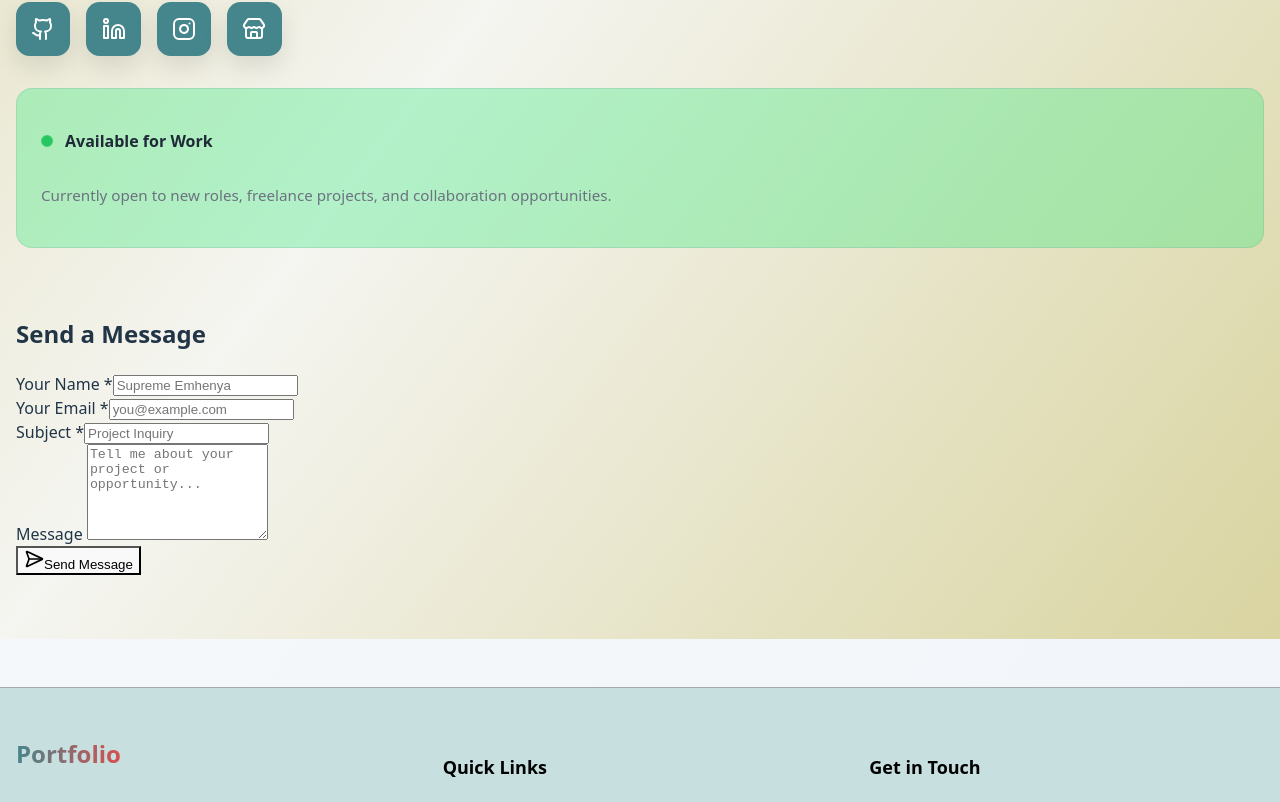
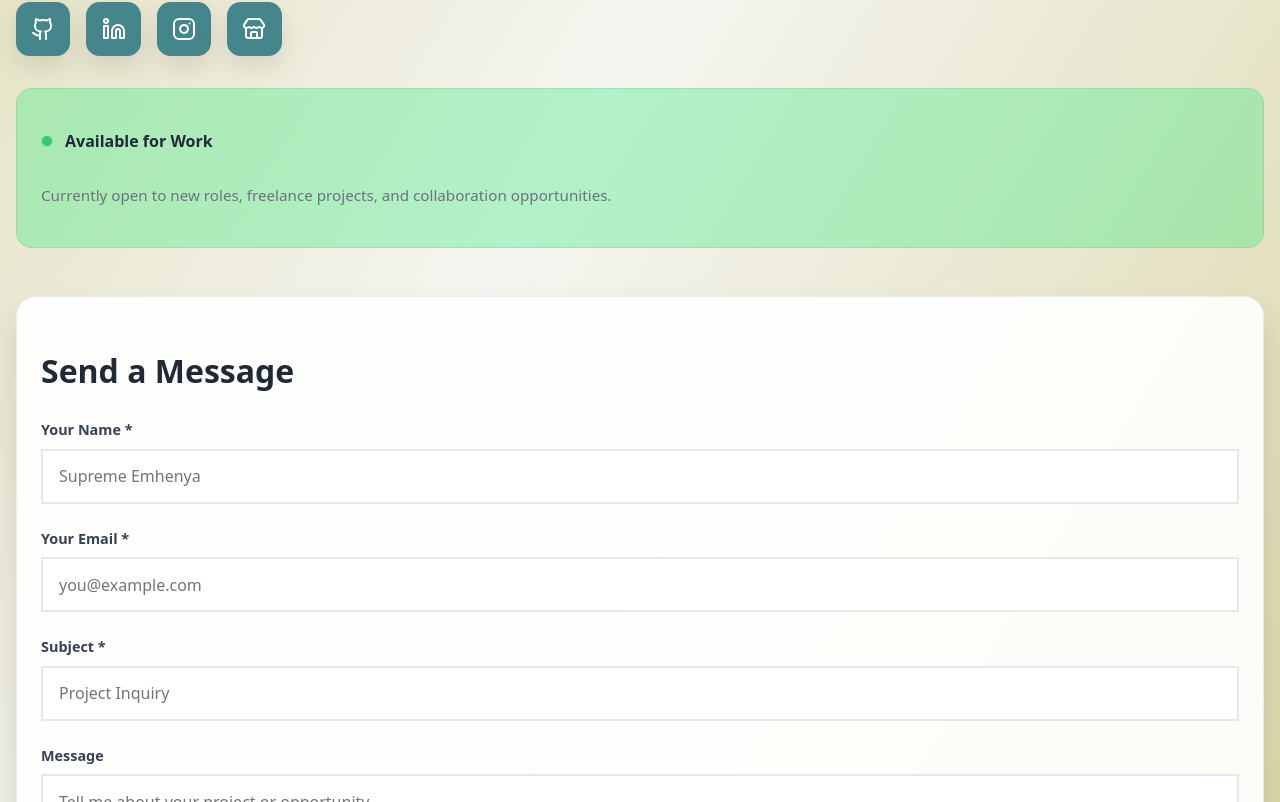
Before and after one commit to Emya101/Personal-Portfolio, a React (Vite) app: page /contact in a window 1280 px wide. Shown: the part 1018-1820 px from the top of the page. Built offline with nearby package versions, Linux system fonts and the light colour scheme.

Commit message:
style: designed contact form

```diff
--- a/src/Components/Contact.module.css
+++ b/src/Components/Contact.module.css
@@ -155,7 +155,7 @@
     padding: 1.5rem;
 }
 
-.availabilityTop{
+.availabilityTop {
     display: flex;
     align-items: center;
     gap: 0.75rem;
@@ -164,33 +164,126 @@
     font-weight: 700;
 }
 
-.pulseDot{
-    width:0.75rem;
-    height:0.75rem;
+.pulseDot {
+    width: 0.75rem;
+    height: 0.75rem;
     border-radius: 50%;
     background: #22c55e;
-    animation:pulse 3.4s infinite;
+    animation: pulse 3.4s infinite;
 }
 
-.availabilityText{
+.availabilityText {
     color: #6b7280;
     font-size: 0.95rem;
     line-height: 1.55;
 }
 
-@keyframes pulse{
-    0%{
+.formCard {
+    background: rgba(255, 255, 255, 0.9);
+    backdrop-filter: blur(8px);
+    border: 1px solid rgba(69, 133, 140, 0.12);
+    border-radius: 1.25rem;
+    padding: 1.5rem;
+    box-shadow: 0 20px 34px rgba(0, 0, 0, 0.12);
+}
+
+.formTitle {
+    font-size: 2rem;
+    margin-bottom: 1.5rem;
+    color: #1f2937;
+}
+
+.form {
+    display: flex;
+    flex-direction: column;
+    gap: 1.5rem;
+}
+
+.formGrid {
+    display: grid;
+    gap: 1.5rem;
+}
+
+.formGroup {
+    display: flex;
+    flex-direction: column;
+}
+
+.formGroup label {
+    font-size: 0.9rem;
+    margin-bottom: 0.5rem;
+    color: #374151;
+    font-weight: 600;
+}
+
+.formGroup input,
+.formGroup textarea {
+    box-sizing: border-box;
+    width: 100%;
+    max-width: 100%;
+    padding: 0.9rem 1rem;
+    border: 2px solid #e5e7eb;
+    outline: none;
+    font-family: inherit;
+    font-size: 1rem;
+    color: #1f2937;
+    background: white;
+    transition: all 0.25s ease;
+}
+
+.formGroup textarea {
+    resize: none;
+}
+
+.formGroup input:focus,
+.formGroup textarea:focus {
+    border-color: #45858C;
+    box-shadow: 0 0 0 4px rgba(69, 133, 140, 0.12);
+}
+
+.submitButton {
+    width: 100%;
+    border: none;
+    cursor: pointer;
+    display: flex;
+    align-items: center;
+    justify-content: center;
+    gap: 0.55rem;
+    padding: 1rem 1.5rem;
+    border-radius: 0.75rem;
+    background: linear-gradient(to right, #45858C, #D94E4E);
+    color: white;
+    font-weight: 700;
+    font-size: 1rem;
+    transition: all 0.3s ease;
+}
+
+.submitButton:hover {
+    background: #D97B73;
+}
+
+.submitButton:disabled{
+    opacity: 0.65;
+    cursor: not-allowed;
+}
+
+.sentButton{
+    background: #22c55e;
+}
+
+@keyframes pulse {
+    0% {
         transform: scale(0.5);
-        opacity:0.4;
+        opacity: 0.4;
     }
 
-    70%{
+    70% {
         transform: scale(1);
         opacity: 1;
     }
 
-    100%{
+    100% {
         transform: scale(0.5);
-        opacity:0.4;
+        opacity: 0.4;
     }
 }
```
